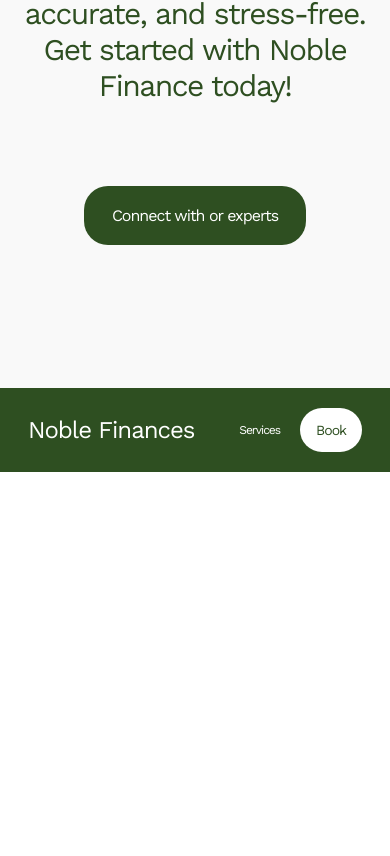
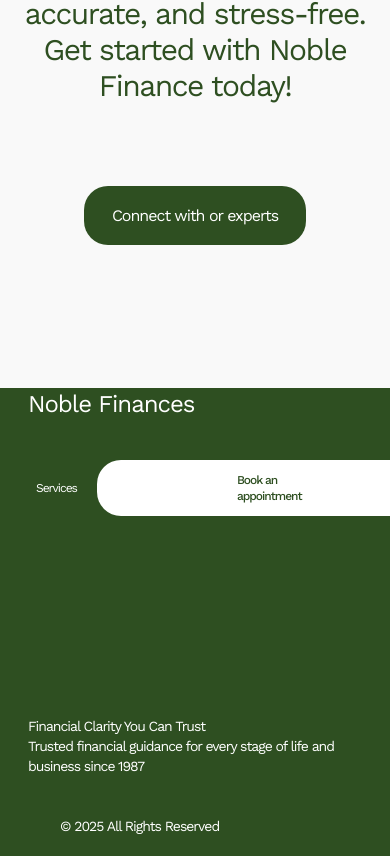
Before and after one commit to Omaa-e/Finance, a React (Vite) app: page / in a window 390 px wide. Shown: the part 6389-7245 px from the top of the page. Before the commit the page ends 6861 px from the top, so only its background shows below. Built offline with nearby package versions, Linux system fonts and the light colour scheme.

Commit message:
new feature added

```diff
--- a/src/components/Footer.jsx
+++ b/src/components/Footer.jsx
@@ -2,23 +2,26 @@ import React from 'react'
 
 const Footer = () => {
   return (
-    <div className='w-full flex flex-col md:flex-row justify-between items-center bg-[#2e4f21]'>
-        <div className=' flex justify-between items-center w-full h-full px-7 py-5'>
+    <div className='w-full justify-between bg-[#2e4f21] px-7'>
+        <div className=' flex flex-col  md:flex-row justify-between w-full h-full md:py-5'>
             <div className=' items-center'>
               <h1 className='text-white text-2xl'>Noble Finances</h1>
             </div>
-            <div className='flex justify-between items-center gap-5 text-white pl-2'>
-                        <a href="#" className='text-white text-xs'>Services</a>
-                        <div className=' bg-white text-[#2e4f21] transition transform ease-in cursor-pointer hover:bg-green-300 text-sm hover:text-[#2e4f21] rounded-3xl px-4 py-3'>
-                            <span className='block md:hidden'>Book</span>
-                            <p className='hidden md:block text-xs font-medium'>Book an appointment</p>
-                        </div>
-
+            <div className='flex justify-between items-center gap-5 py-10 md:py-0 text-white pl-2'>
+                <a href="#" className='text-white text-xs'>Services</a>
+                <div className=' bg-white text-[#2e4f21] transition transform ease-in cursor-pointer hover:bg-green-300 text-sm hover:text-[#2e4f21] rounded-3xl px-35 md:px-4 py-3'>
+                    <p className='text-xs font-medium'>Book an appointment</p>
+                </div>
             </div>
-
-
         </div>
-
+        <div className=' flex flex-col md:flex-row mt-35'>
+            <div className='text-white py-5 md:py-10 text-sm md:w-1/2'>
+                <p>Financial Clarity You Can Trust <br className='mx-auto '/>Trusted financial guidance for every stage of life and business since 1987</p>
+            </div>
+            <div className='text-white py-5 md:pt-15 pl-8 text-sm'>
+                <p className=''>© 2025 All Rights Reserved</p>
+            </div>
+        </div>
     </div>
   )
 }
```
